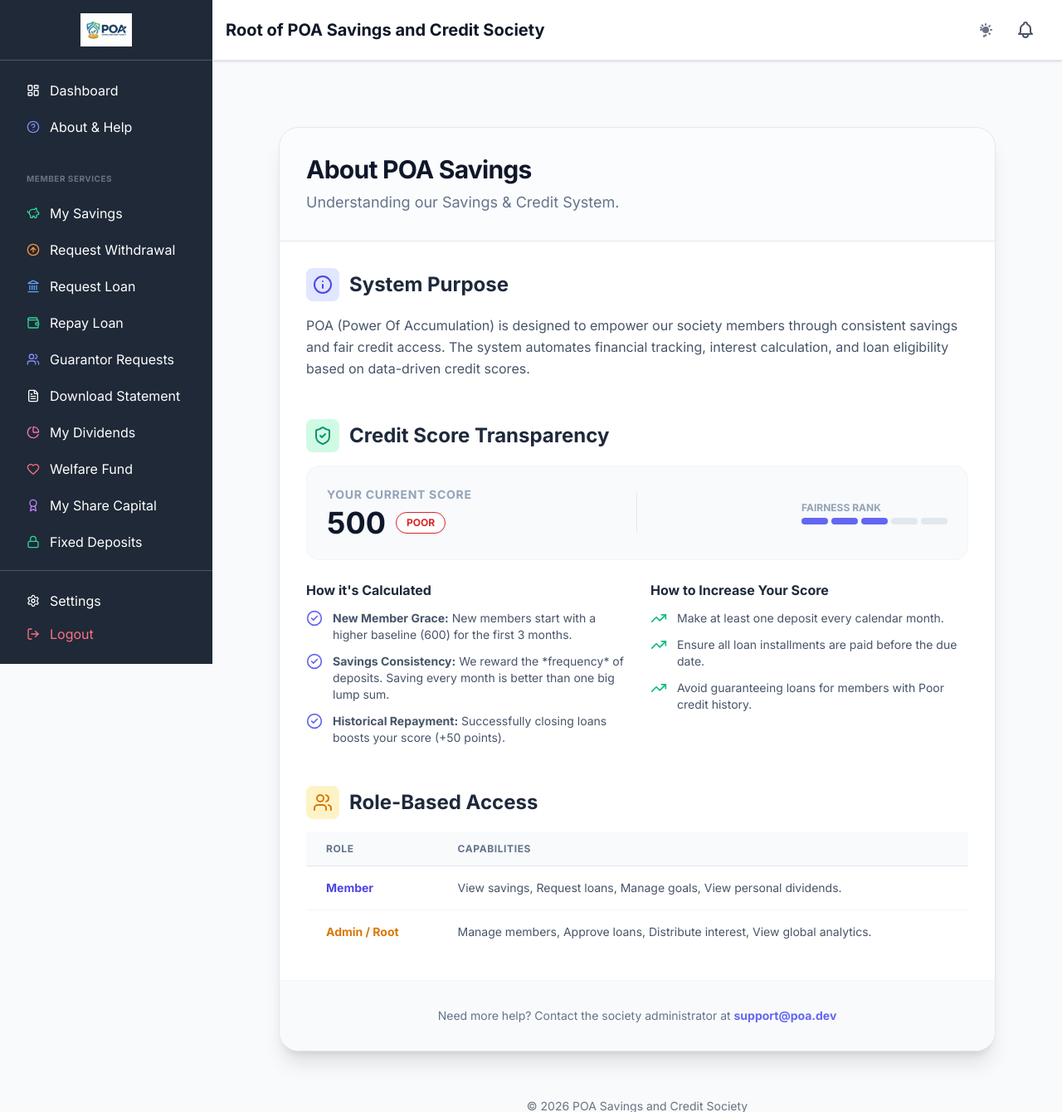
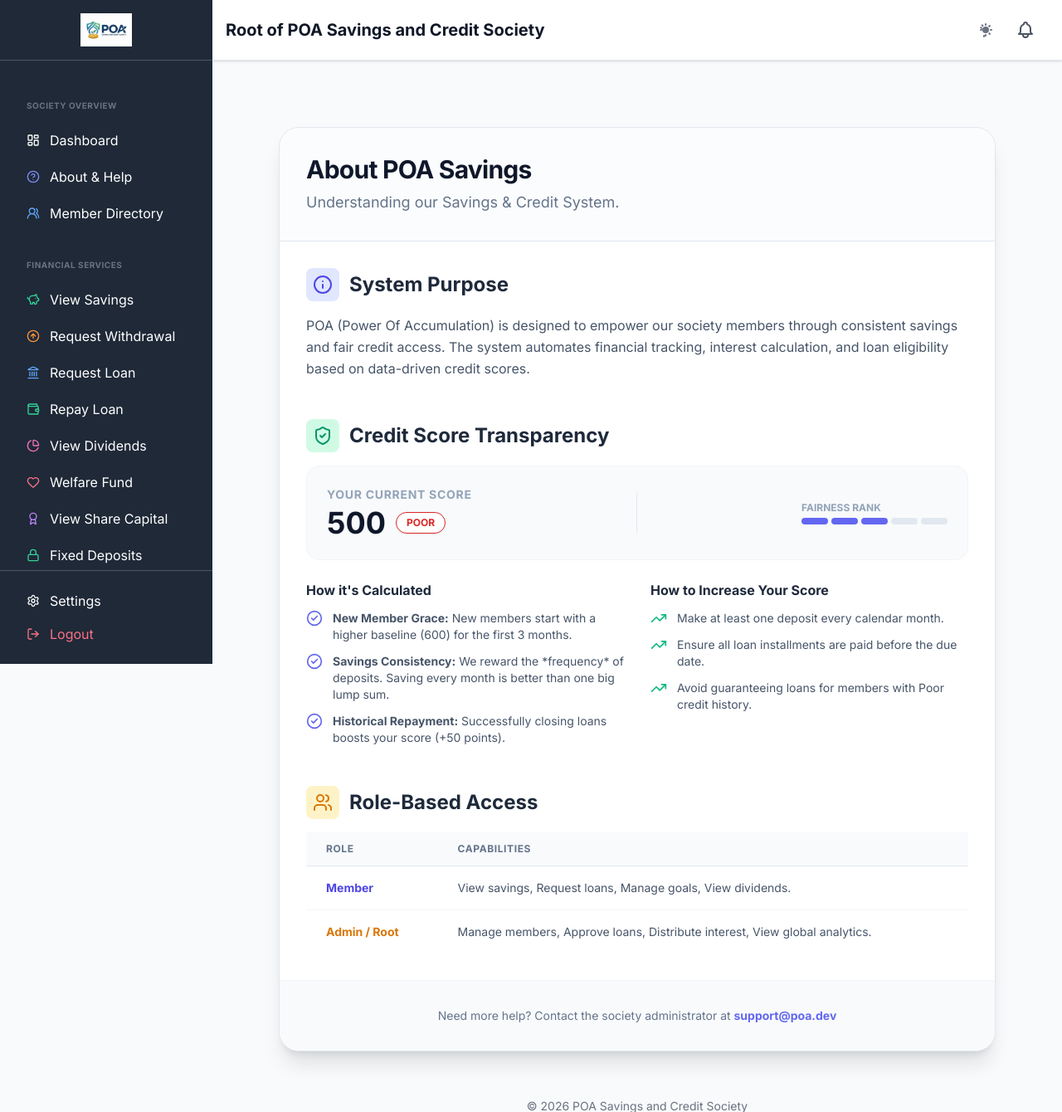
Before and after one commit to Nuwa-Peter/poa-savings-system, a PHP site: page /about.php in a window 1280 px wide. Shown: the top 1340 px of the page at 83% size. Run offline with PHP 8.4, Linux system fonts and the light colour scheme; the visitor is signed in with stand-in values (Sample User, id 1); data that the repository does not hold is empty; some libraries are stand-ins or nearby versions.

Commit message:
Refine UI: Group and rename sidebar items for group-oriented system
- Restructured sidebar navigation into logical groups: SOCIETY OVERVIEW, FINANCIAL SERVICES, ADMINISTRATION, REPORTING & ANALYTICS, and SECURITY & TOOLS.
- Renamed personal labels to collective ones to respect the society's group nature (e.g., "My Savings" -> "View Savings").
- Standardized "View Statement", "View Dividends", "View Subscriptions", and "View Share Capital" labels.
- Renamed dashboard title to "Savings Progress" and updated role capabilities in the About page.
- Consolidated all settings links into a single unified link in the sidebar footer.
- Maintained TCPDF stability and improved database robustness.

Co-authored-by: Nuwa-Peter <42400890+Nuwa-Peter@users.noreply.github.com>

```diff
--- a/about.php
+++ b/about.php
@@ -123,7 +123,7 @@ $label = $scoreHelper->getScoreLabel($current_score);
                         <tbody class="divide-y divide-slate-100 dark:divide-slate-800">
                             <tr>
                                 <td class="px-6 py-4 whitespace-nowrap text-sm font-bold text-indigo-600">Member</td>
-                                <td class="px-6 py-4 text-sm text-slate-600 dark:text-slate-400">View savings, Request loans, Manage goals, View personal dividends.</td>
+                                <td class="px-6 py-4 text-sm text-slate-600 dark:text-slate-400">View savings, Request loans, Manage goals, View dividends.</td>
                             </tr>
                             <tr>
                                 <td class="px-6 py-4 whitespace-nowrap text-sm font-bold text-amber-600">Admin / Root</td>
--- a/dashboard.php
+++ b/dashboard.php
@@ -352,7 +352,7 @@ try {
     <!-- Charts -->
     <div class="grid grid-cols-1 gap-8">
         <div class="bg-white p-8 rounded-xl shadow-sm border border-slate-200">
-            <h3 class="text-2xl font-bold text-slate-800 mb-6">My Savings Progress</h3>
+            <h3 class="text-2xl font-bold text-slate-800 mb-6">Savings Progress</h3>
             <canvas id="savingsLineChart"></canvas>
         </div>
         <div class="bg-white p-8 rounded-xl shadow-sm border border-slate-200">
--- a/templates/header.php
+++ b/templates/header.php
@@ -74,43 +74,51 @@ $role_id = $_SESSION['role_id'] ?? 0; // Default to 0 if not logged in
         </div>
         <nav class="flex-grow p-4 overflow-y-auto sidebar-nav">
             <ul class="space-y-1">
+                <!-- Group 1: SOCIETY OVERVIEW -->
+                <li class="pt-6 pb-2">
+                    <span class="px-4 text-[10px] text-gray-500 font-bold uppercase tracking-wider">Society Overview</span>
+                </li>
                 <li><a href="dashboard.php" class="flex items-center gap-3 py-2 px-4 rounded-lg hover:bg-white/10 transition-colors"><i data-lucide="layout-dashboard" class="w-4 h-4"></i><span>Dashboard</span></a></li>
                 <li><a href="about.php" class="flex items-center gap-3 py-2 px-4 rounded-lg hover:bg-white/10 transition-colors"><i data-lucide="help-circle" class="w-4 h-4 text-indigo-400"></i><span>About & Help</span></a></li>
+                <?php if (in_array($role_id, [1, 2])): ?>
+                    <li><a href="member_directory.php" class="flex items-center gap-3 py-2 px-4 rounded-lg hover:bg-white/10 transition-colors"><i data-lucide="users-2" class="w-4 h-4 text-blue-400"></i><span>Member Directory</span></a></li>
+                <?php endif; ?>
 
-                <!-- Member Services Section -->
+                <!-- Group 2: FINANCIAL SERVICES -->
                 <li class="pt-6 pb-2">
-                    <span class="px-4 text-[10px] text-gray-500 font-bold uppercase tracking-wider">Member Services</span>
+                    <span class="px-4 text-[10px] text-gray-500 font-bold uppercase tracking-wider">Financial Services</span>
                 </li>
-                <li><a href="view_savings.php" class="flex items-center gap-3 py-2 px-4 rounded-lg hover:bg-white/10 transition-colors"><i data-lucide="piggy-bank" class="w-4 h-4 text-emerald-400"></i><span>My Savings</span></a></li>
+                <li><a href="view_savings.php" class="flex items-center gap-3 py-2 px-4 rounded-lg hover:bg-white/10 transition-colors"><i data-lucide="piggy-bank" class="w-4 h-4 text-emerald-400"></i><span>View Savings</span></a></li>
                 <li><a href="withdraw.php" class="flex items-center gap-3 py-2 px-4 rounded-lg hover:bg-white/10 transition-colors"><i data-lucide="arrow-up-circle" class="w-4 h-4 text-orange-400"></i><span>Request Withdrawal</span></a></li>
                 <li><a href="request_loan.php" class="flex items-center gap-3 py-2 px-4 rounded-lg hover:bg-white/10 transition-colors"><i data-lucide="landmark" class="w-4 h-4 text-blue-400"></i><span>Request Loan</span></a></li>
                 <li><a href="repay_loan.php" class="flex items-center gap-3 py-2 px-4 rounded-lg hover:bg-white/10 transition-colors"><i data-lucide="wallet" class="w-4 h-4 text-emerald-400"></i><span>Repay Loan</span></a></li>
+                <li><a href="view_dividends.php" class="flex items-center gap-3 py-2 px-4 rounded-lg hover:bg-white/10 transition-colors"><i data-lucide="pie-chart" class="w-4 h-4 text-pink-400"></i><span>View Dividends</span></a></li>
+                <li><a href="welfare.php" class="flex items-center gap-3 py-2 px-4 rounded-lg hover:bg-white/10 transition-colors"><i data-lucide="heart" class="w-4 h-4 text-rose-400"></i><span>Welfare Fund</span></a></li>
+                <li><a href="view_share_capital.php" class="flex items-center gap-3 py-2 px-4 rounded-lg hover:bg-white/10 transition-colors"><i data-lucide="award" class="w-4 h-4 text-purple-400"></i><span>View Share Capital</span></a></li>
+                <li><a href="fixed_deposits.php" class="flex items-center gap-3 py-2 px-4 rounded-lg hover:bg-white/10 transition-colors"><i data-lucide="lock" class="w-4 h-4 text-emerald-400"></i><span>Fixed Deposits</span></a></li>
+                <li><a href="pay_subscription.php" class="flex items-center gap-3 py-2 px-4 rounded-lg hover:bg-white/10 transition-colors"><i data-lucide="calendar-check" class="w-4 h-4 text-orange-400"></i><span>View Subscriptions</span></a></li>
+                <li><a href="savings_goals.php" class="flex items-center gap-3 py-2 px-4 rounded-lg hover:bg-white/10 transition-colors"><i data-lucide="target" class="w-4 h-4 text-amber-400"></i><span>Savings Goals</span></a></li>
                 <li><a href="guarantor_requests.php" class="flex items-center gap-3 py-2 px-4 rounded-lg hover:bg-white/10 transition-colors"><i data-lucide="users" class="w-4 h-4 text-indigo-400"></i><span>Guarantor Requests</span></a></li>
-                <li><a href="generate_statement.php" class="flex items-center gap-3 py-2 px-4 rounded-lg hover:bg-white/10 transition-colors"><i data-lucide="file-text" class="w-4 h-4"></i><span>Download Statement</span></a></li>
-                <li><a href="view_dividends.php" class="flex items-center gap-3 py-2 px-4 rounded-lg hover:bg-white/10 transition-colors"><i data-lucide="pie-chart" class="w-4 h-4 text-pink-400"></i><span>My Dividends</span></a></li>
-                <li><a href="welfare.php" class="flex items-center gap-3 py-2 px-4 rounded-lg hover:bg-white/10 transition-colors"><i data-lucide="heart" class="w-4 h-4 text-rose-400"></i><span>Welfare Fund</span></a></li>
-                <li><a href="view_share_capital.php" class="flex items-center gap-3 py-2 px-4 rounded-lg hover:bg-white/10 transition-colors"><i data-lucide="award" class="w-4 h-4 text-purple-400"></i><span>My Share Capital</span></a></li>
-                <li><a href="fixed_deposits.php" class="flex items-center gap-3 py-2 px-4 rounded-lg hover:bg-white/10 transition-colors"><i data-lucide="lock" class="w-4 h-4 text-emerald-400"></i><span>Fixed Deposits</span></a></li>
-                <li><a href="pay_subscription.php" class="flex items-center gap-3 py-2 px-4 rounded-lg hover:bg-white/10 transition-colors"><i data-lucide="calendar-check" class="w-4 h-4 text-orange-400"></i><span>My Subscriptions</span></a></li>
-                <li><a href="savings_goals.php" class="flex items-center gap-3 py-2 px-4 rounded-lg hover:bg-white/10 transition-colors"><i data-lucide="target" class="w-4 h-4 text-amber-400"></i><span>Savings Goals</span></a></li>
+                <li><a href="generate_statement.php" class="flex items-center gap-3 py-2 px-4 rounded-lg hover:bg-white/10 transition-colors"><i data-lucide="file-text" class="w-4 h-4"></i><span>View Statement</span></a></li>
 
-                <?php if (in_array($role_id, [1, 2, 3])): // Administration ?>
+                <!-- Group 3: ADMINISTRATION -->
+                <?php if (in_array($role_id, [1, 2, 3])): ?>
                     <li class="pt-6 pb-2">
                         <span class="px-4 text-[10px] text-gray-500 font-bold uppercase tracking-wider">Administration</span>
                     </li>
-                    <li><a href="member_directory.php" class="flex items-center gap-3 py-2 px-4 rounded-lg hover:bg-white/10 transition-colors"><i data-lucide="users-2" class="w-4 h-4 text-indigo-400"></i><span>Member Directory</span></a></li>
+                    <li><a href="manage_requests.php" class="flex items-center gap-3 py-2 px-4 rounded-lg hover:bg-white/10 transition-colors"><i data-lucide="clipboard-list" class="w-4 h-4"></i><span>Manage Requests</span></a></li>
                     <li><a href="add_member.php" class="flex items-center gap-3 py-2 px-4 rounded-lg hover:bg-white/10 transition-colors"><i data-lucide="user-plus" class="w-4 h-4"></i><span>Add Member</span></a></li>
                     <li><a href="add_saving.php" class="flex items-center gap-3 py-2 px-4 rounded-lg hover:bg-white/10 transition-colors"><i data-lucide="plus-circle" class="w-4 h-4"></i><span>Add Saving</span></a></li>
                     <li><a href="admin_share_capital.php" class="flex items-center gap-3 py-2 px-4 rounded-lg hover:bg-white/10 transition-colors"><i data-lucide="award" class="w-4 h-4"></i><span>Manage Share Capital</span></a></li>
                     <li><a href="admin_subscriptions.php" class="flex items-center gap-3 py-2 px-4 rounded-lg hover:bg-white/10 transition-colors"><i data-lucide="calendar-days" class="w-4 h-4"></i><span>Manage Subscriptions</span></a></li>
-                    <li><a href="manage_requests.php" class="flex items-center gap-3 py-2 px-4 rounded-lg hover:bg-white/10 transition-colors"><i data-lucide="clipboard-list" class="w-4 h-4"></i><span>Manage Requests</span></a></li>
-                     <?php if (in_array($role_id, [1, 2])): ?>
+                    <?php if (in_array($role_id, [1, 2])): ?>
                         <li><a href="apply_interest.php" class="flex items-center gap-3 py-2 px-4 rounded-lg hover:bg-white/10 transition-colors"><i data-lucide="percent" class="w-4 h-4"></i><span>Apply Interest</span></a></li>
                         <li><a href="admin_dividends.php" class="flex items-center gap-3 py-2 px-4 rounded-lg hover:bg-white/10 transition-colors"><i data-lucide="gift" class="w-4 h-4"></i><span>Distribute Dividends</span></a></li>
                     <?php endif; ?>
                 <?php endif; ?>
 
-                <?php if (in_array($role_id, [1, 2, 3, 4])): // Reporting & Analytics ?>
+                <!-- Group 4: REPORTING & ANALYTICS -->
+                <?php if (in_array($role_id, [1, 2, 3, 4])): ?>
                     <li class="pt-6 pb-2">
                         <span class="px-4 text-[10px] text-gray-500 font-bold uppercase tracking-wider">Reports & Analytics</span>
                     </li>
@@ -123,9 +131,10 @@ $role_id = $_SESSION['role_id'] ?? 0; // Default to 0 if not logged in
                     <li><a href="admin_tabular_view.php" class="flex items-center gap-3 py-2 px-4 rounded-lg hover:bg-white/10 transition-colors"><i data-lucide="table" class="w-4 h-4"></i><span>Tabular View</span></a></li>
                 <?php endif; ?>
 
-                <?php if (in_array($role_id, [1, 2])): // Advanced & Security ?>
+                <!-- Group 5: SECURITY & TOOLS -->
+                <?php if (in_array($role_id, [1, 2])): ?>
                     <li class="pt-6 pb-2">
-                        <span class="px-4 text-[10px] text-gray-500 font-bold uppercase tracking-wider">Advanced</span>
+                        <span class="px-4 text-[10px] text-gray-500 font-bold uppercase tracking-wider">Security & Tools</span>
                     </li>
                     <li><a href="admin_reset_password.php" class="flex items-center gap-3 py-2 px-4 rounded-lg hover:bg-white/10 transition-colors"><i data-lucide="key" class="w-4 h-4"></i><span>Reset User Password</span></a></li>
                     <li><a href="admin_audit_view.php" class="flex items-center gap-3 py-2 px-4 rounded-lg hover:bg-white/10 transition-colors"><i data-lucide="shield-check" class="w-4 h-4"></i><span>Audit View</span></a></li>
```
Also changed, not shown: verify_tcpdf_final.php (added, +8 -0 lines).
